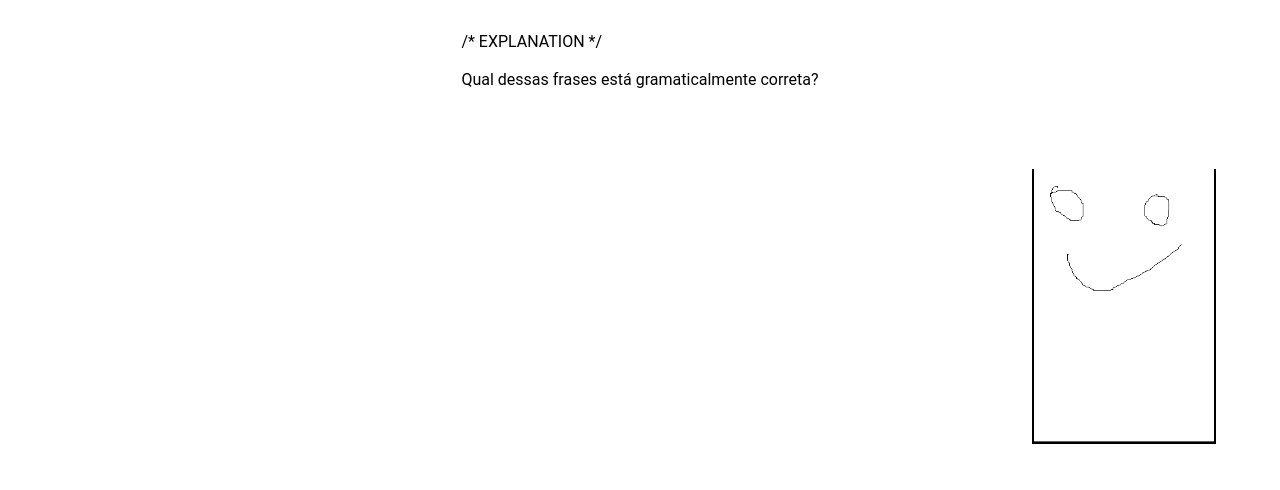
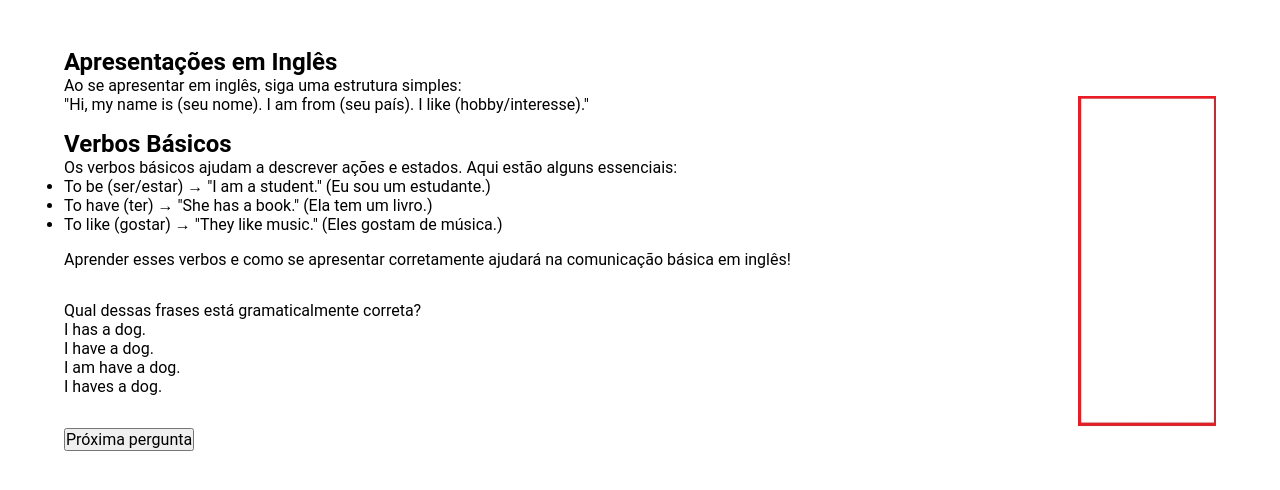
Before and after one commit to gustavoZuin237/kingdom-of-dialect, a React (Vite) app: page /level1 in a window 1280 px wide. Shown: the top 490 px of the page. Built offline with nearby package versions, Linux system fonts and the light colour scheme.

Commit message:
Feat: implemented questions into level 1

```diff
--- a/src/pages/levels/level1/index.tsx
+++ b/src/pages/levels/level1/index.tsx
@@ -1,23 +1,71 @@
 import * as s from './styles'
 
-import { useContext } from 'react'
+import { useContext, useState } from 'react'
 import { LevelContext } from '../../../contexts/levelContext'
 
 export function Level1() {
+    const [currentQuestion, setCurrentQuestion] = useState(0)
+
     const levelContext = useContext(LevelContext)
 
     const questions = levelContext.getQuestions(1)
 
+    function nextQuestion() {
+        if (currentQuestion < questions.length) {
+            setCurrentQuestion(currentQuestion + 1)
+        } else {
+            setCurrentQuestion(0)
+        }
+    }
+
    return (
         <s.PageContainer>
             <s.ContentContainer>
-                /* EXPLANATION */ <br /> <br />
+                <s.ExplanationContainer>
+                    <s.ExplanationHeader>
+                        <h2>Apresentações em Inglês</h2>
 
-                { questions[0].question }
+                        <p>Ao se apresentar em inglês, siga uma estrutura simples:</p>
+
+                        <blockquote>"Hi, my name is (seu nome). I am from (seu país). I like (hobby/interesse)."</blockquote>
+                    </s.ExplanationHeader>
+
+                    <s.ExplanationMain>
+                        <h2>Verbos Básicos</h2>
+
+                        <p>Os verbos básicos ajudam a descrever ações e estados. Aqui estão alguns essenciais:</p>
+
+                        <ul>
+                            <li>To be (ser/estar) → "I am a student." (Eu sou um estudante.)</li>
+                            <li>To have (ter) → "She has a book." (Ela tem um livro.)</li>
+                            <li>To like (gostar) → "They like music." (Eles gostam de música.)</li>
+                        </ul>
+                    </s.ExplanationMain>
+
+                    <s.ExplanationFooter>
+                        <p>Aprender esses verbos e como se apresentar corretamente ajudará na comunicação básica em inglês!</p>
+                    </s.ExplanationFooter>
+                </s.ExplanationContainer>
+
+                <s.QuestionsContainer>
+                    {
+                        currentQuestion < questions.length ? (
+                            <>
+                                { questions[currentQuestion].question } <br />
+                                { questions[currentQuestion].answers.map((answer) => {
+                                    return <p>{answer}</p>
+                                })}
+                            </>
+                        ) :
+                        <p>Fim</p>
+                    }
+                </s.QuestionsContainer>
+
+                <button onClick={nextQuestion}>Próxima pergunta</button>
             </s.ContentContainer>
 
             <s.CharacterContainer>
-                <s.Image src='src\images\placeholder-character.png' />
+                <s.Image src='src\images\placeholder.jpg' />
             </s.CharacterContainer>
         </s.PageContainer>
     )
--- a/src/pages/levels/level1/styles.ts
+++ b/src/pages/levels/level1/styles.ts
@@ -2,21 +2,35 @@ import styled from 'styled-components'
 
 export const PageContainer = styled.div`
     display: flex;
-    flex-direction: column;
+    justify-content: space-between;
     align-items: center;
-    justify-content: space-between;
-    padding: 2rem 4rem;
+    padding: 1rem 4rem;
 `
 
 export const ContentContainer = styled.div`
     display: flex;
-    align-items: center;
-    justify-content: space-between;
+    flex-direction: column;
+    align-items: flex-start;
+    justify-content: center;
+    gap: 2rem;
 `
 
+export const ExplanationContainer = styled.div`
+    display: flex;
+    flex-direction: column;
+    gap: 1rem;
+`
+
+export const ExplanationHeader = styled.header``
+
+export const ExplanationMain= styled.main``
+
+export const ExplanationFooter= styled.footer``
+
+export const QuestionsContainer = styled.div``
+
 export const CharacterContainer = styled.div`
-    width: 20%;
-    height: 100%;
+    width: 12%;
 
     margin-top: 5rem;
     align-self: flex-end;
@@ -27,5 +41,5 @@ export const CharacterContainer = styled.div`
 `
 
 export const Image = styled.img`
-    width: 80%;
+    width: 100%;
 `
```
Also changed, not shown: src/images/placeholder-character.png (deleted), src/images/placeholder.jpg (added).
